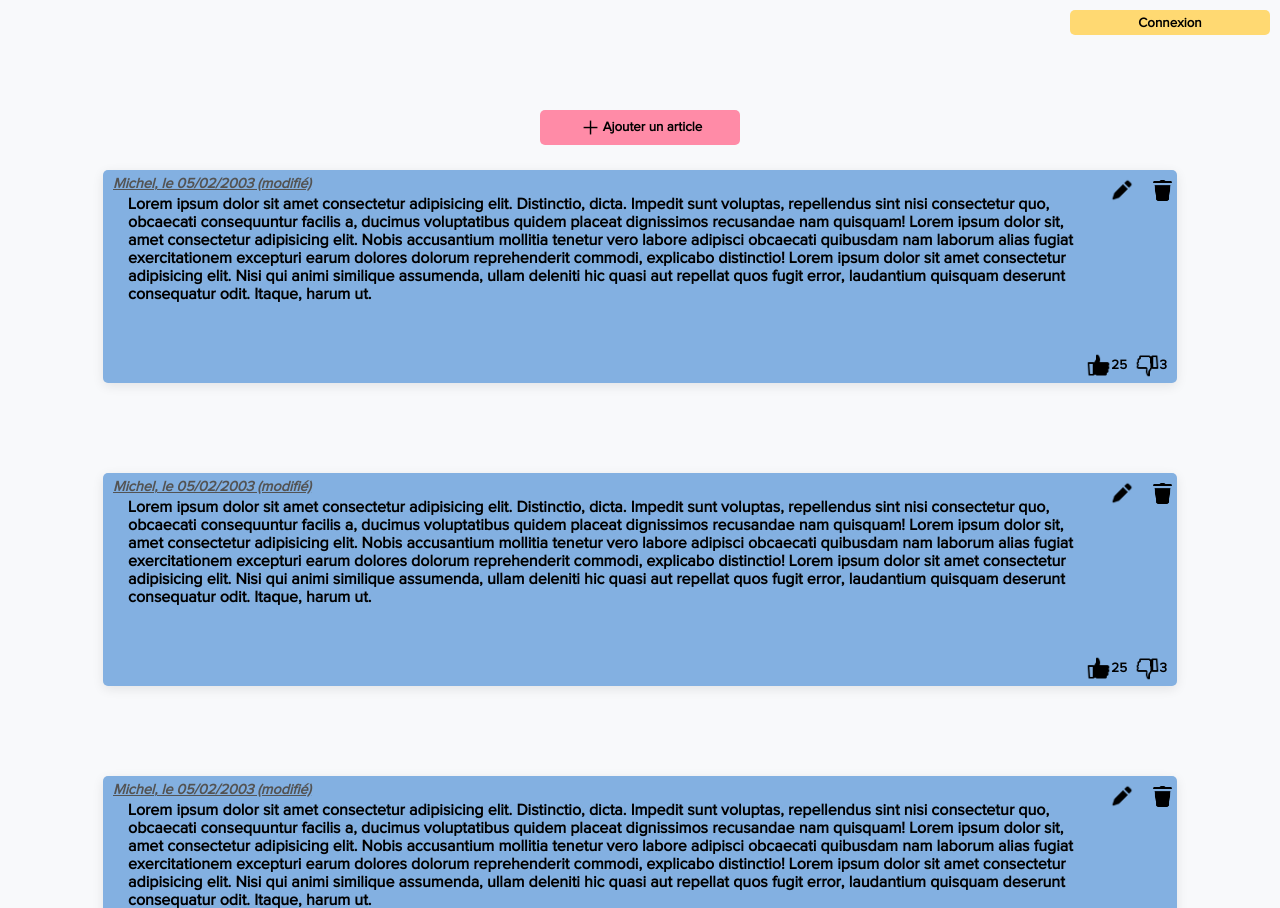
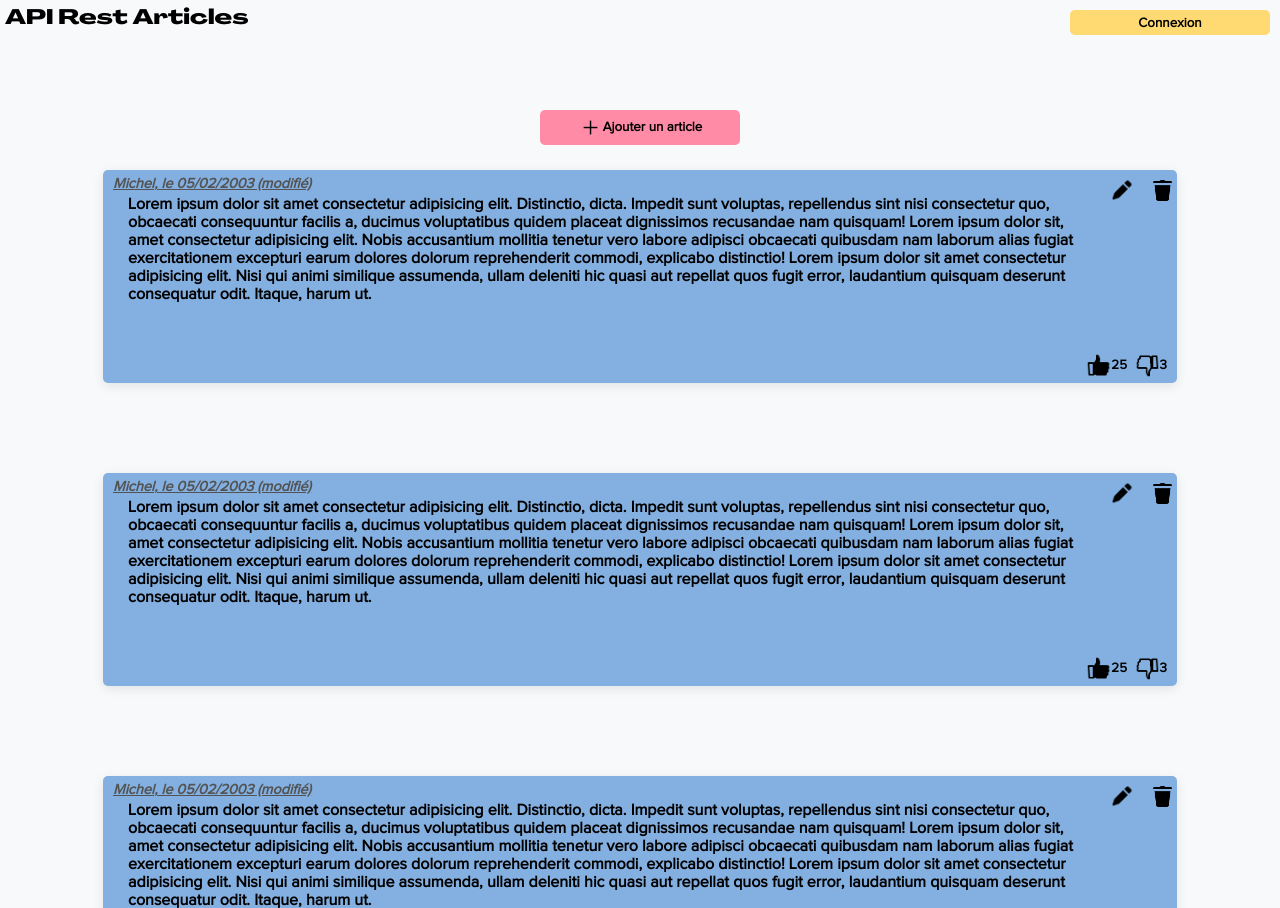
Before and after one commit to Malachite01/apiRestBlog, a PHP site: page /apiRestBlog/php/index.php in a window 1280 px wide. Shown: the top 908 px of the page. Run offline with PHP 8.4, Linux system fonts and the light colour scheme.

Commit message:
Fix ui et ajout ouverture fermeture articles

```diff
--- a/js/script.js
+++ b/js/script.js
@@ -12,7 +12,7 @@ function fenClose(aCacher) {
   aCacher1.classList.toggle('fenButtonOn');
   aCacher1.classList.add('fenButtonOff');
   var elements = document.querySelectorAll( "body > *:not(.aCacher)" );
-  Array.from( elements ).forEach( s => s.style.filter = "grayscale(0%)  blur(0px)");
+  Array.from( elements ).forEach( s => s.style = null);
   setTimeout(function(){
       aCacher1.style.display = "none";
   }, 600);
--- a/php/index.php
+++ b/php/index.php
@@ -32,6 +32,7 @@ include('./librairies/jwt_utils.php');
   }
 
   ?>
+  <h1 id="logo">API Rest Articles</h1>
   <!-- Ajouter un article -->
   <button type="button" onclick="fenOpen('aCacher'),deCache('aCacher')" id="boutonAjout"><img src="../images/plus.png" alt="Icone ajouter" width="25">Ajouter un article</button>
   <div class="aCacher fenButtonOff transparent" id="formAjoutEnfant">
@@ -45,6 +46,7 @@ include('./librairies/jwt_utils.php');
   </div>
 
   <!-- Affichage des articles -->
+  <form method="POST" id="conteneurArticles">
     <div class="article">
       <!-- valeur et id de l'article à incrémenter en php, ne pas oublier de mettre l'id dans chaque bouton -->
       <input type="hidden" name="" value="">
@@ -77,5 +79,6 @@ include('./librairies/jwt_utils.php');
       <button type="submit" class="bouton boutonLike" name="boutonLike"><img src="../images/like.png" alt="image de like" width="25">25</button>
       <button type="submit" class="bouton boutonDislike" name="boutonDislike"><img src="../images/emptylike.png" alt="image de like" width="25">3</button>
     </div>
+  </form>
 </body>
 </html>
--- a/style/style.css
+++ b/style/style.css
@@ -34,6 +34,11 @@ body::-webkit-scrollbar-thumb:active {
   font-family: proxima;
 }
 
+@font-face {
+  src: url(fonts/Hanstoc.otf);
+  font-family: hanstoc;
+}
+
 * {
   margin: 0;
   padding: 0;
@@ -48,6 +53,17 @@ body {
 
 /*!        ________________________           */
 /*!       |_____PAGE_DE_LOGIN_____|           */
+#logo {
+  position: absolute;
+  top: 5px;
+  left: 5px;
+  font-family: hanstoc;
+  font-size: 1.3em;
+}
+
+#conteneurArticles {
+  display: grid;
+}
 
 .login-page {
   width: 50%;
@@ -151,6 +167,7 @@ button > img {
   border-radius: var(--global-radius);
   padding: 5px;
   width: 200px;
+  z-index: 3;
 }
 #boutonDeco:hover {
   background-color: var(--second-background-color-hover);
@@ -166,6 +183,7 @@ button > img {
   border-radius: var(--global-radius);
   padding: 5px;
   width: 200px;
+  z-index: 3;
 }
 #boutonCo:hover {
   background-color: var(--second-background-color-hover);
@@ -181,6 +199,7 @@ button > img {
   width: 200px;
   justify-self: center;
   top: 110px;
+  z-index: 3;
 }
 #boutonAjout:hover {
   background-color: var(--third-background-color-hover);
@@ -207,7 +226,8 @@ button > img {
 @keyframes fenBoutonApparition {
   0% {
       clip-path: circle(0vh at center);
-
+      width: 0;
+      height: 0;
   }
   100% {
       clip-path: circle(150vh at center);
@@ -223,8 +243,8 @@ button > img {
   }
   100% {
       clip-path: circle(0vh at center);
-      width: 0%;
-      height: 0%;
+      width: 0;
+      height: 0;
   }
 }
 
```
Also changed, not shown: style/fonts/Hanstoc.otf (added). Lines whose indentation alone changed are shown as unchanged.
